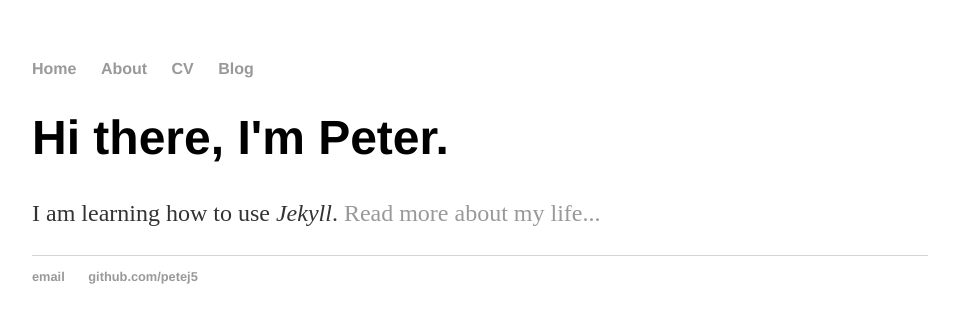
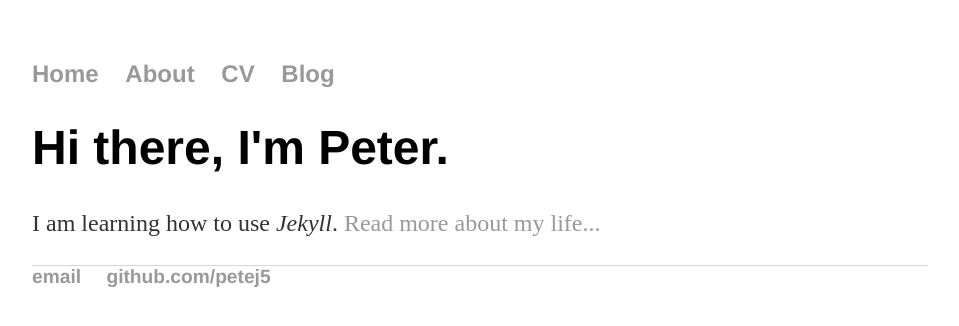
Before and after one commit to petej5/petej5.github.io, a Jekyll site: the page built from index.html, in a window 1280 px wide. Shown: the top 326 px of the page, without its empty margins (160-1119 px from the left). Built offline with Jekyll 4.4.1, drawn with Linux system fonts in a browser that asks for light colours.

Commit message:
add ul characteristics

```diff
--- a/css/main.css
+++ b/css/main.css
@@ -32,7 +32,10 @@ footer {
     border-top: 1px solid #d5d5d5;
     font-size: .8em;
 }
-
+ul {
+    margin: auto;
+    font-size: 1.5em;
+}
 ul.posts {
     margin: 20px auto 40px;
     font-size: 1.5em;
```
